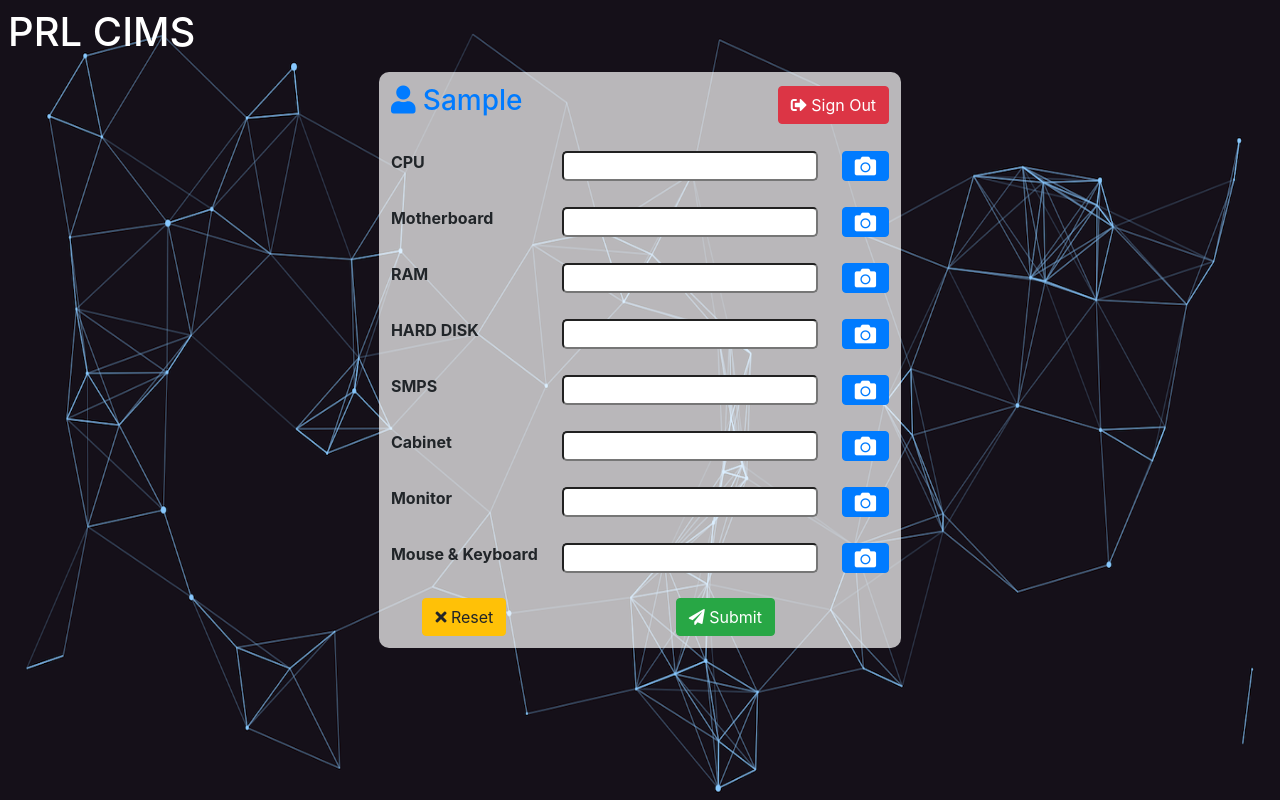
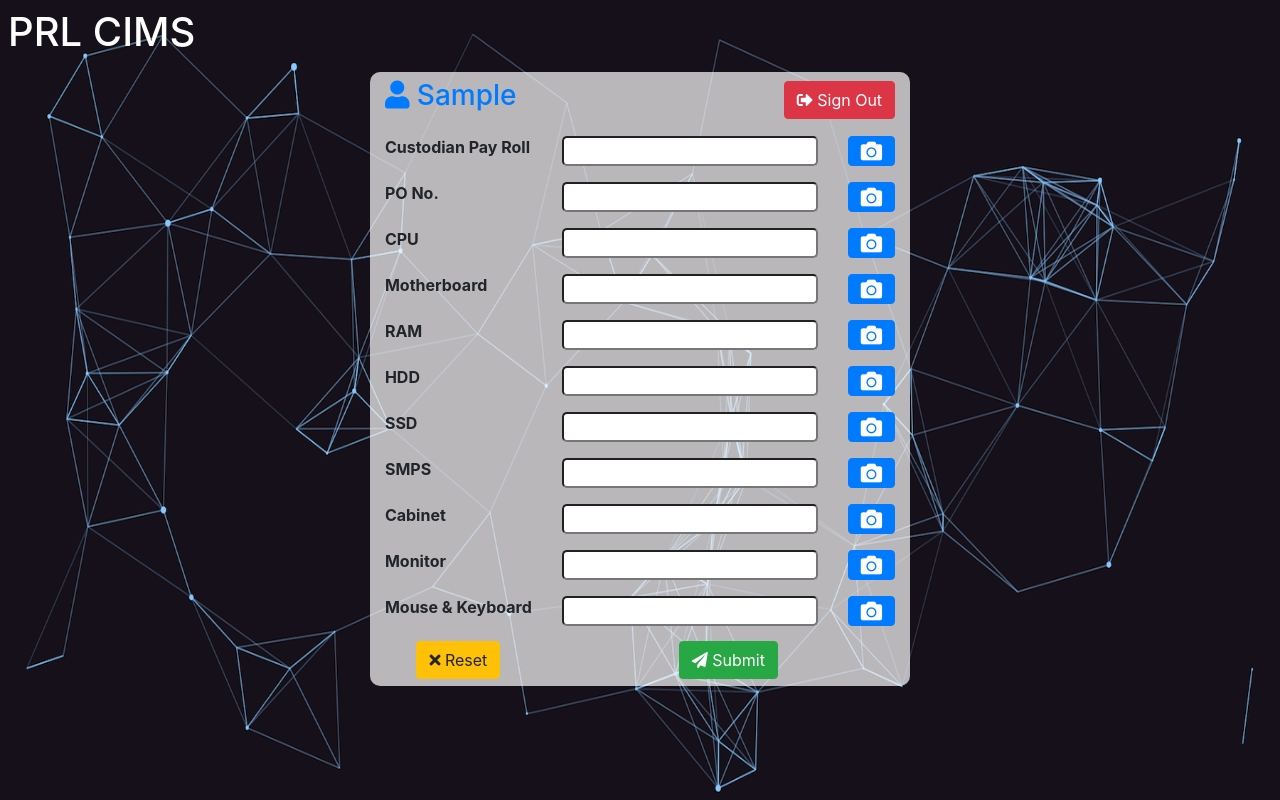
Before and after one commit to Dishendramishra/CIMS, a Flask app: page /form in a window 1280 px wide. Run offline with Flask 2, Linux system fonts and the light colour scheme; the visitor is signed in with stand-in values (Sample User, id 1); some libraries are stand-ins or nearby versions.

Commit message:
added new fields

```diff
--- a/python-server/templates/form.html
+++ b/python-server/templates/form.html
@@ -3,8 +3,8 @@
 
 <head>
     <meta charset="UTF-8">
-    <meta name="viewport" content="width=device-width, initial-scale=1.0">
-    <title>PRL CTS</title>
+    <meta name="viewport" content="width=device-width">
+    <title>PRL CIMS</title>
 
 
     <link rel="stylesheet" href="static/styles/bootstrap.css"/>
@@ -35,7 +35,10 @@
         }
 
         td {
-            padding: 12px;
+            padding-left: 15px;
+            padding-right: 15px;
+            padding-top: 7px;
+            padding-bottom: 7px;
         }
 
         input,
@@ -65,6 +68,16 @@
             {% endblock %}
         </tr>
         <tr>
+            <td><label>Custodian Pay Roll</label></td>
+            <td><input type="text" name="" id="custodian" data-identifer="qrcode-input"></td>
+            <td><button onclick="scanCode(this)" class="scan-qr-btn fa fa-camera fa-lg btn btn-primary " data-input="custodian"></button></td>
+        </tr>
+        <tr>
+            <td><label>PO No.</label></td>
+            <td><input type="text" name="" id="po-number" data-identifer="qrcode-input"></td>
+            <td><button onclick="scanCode(this)" class="scan-qr-btn fa fa-camera fa-lg btn btn-primary " data-input="po-number"></button></td>
+        </tr>
+        <tr>
             <td><label>CPU</label></td>
             <td><input type="text" name="" id="cpu" data-identifer="qrcode-input"></td>
             <td><button onclick="scanCode(this)" class="scan-qr-btn fa fa-camera fa-lg btn btn-primary " data-input="cpu"></button></td>
@@ -80,9 +93,14 @@
             <td><button onclick="scanCode(this)" class="scan-qr-btn fa fa-camera fa-lg btn btn-primary " data-input="ram"></button></td>
         </tr>
         <tr>
-            <td> <label>HARD DISK</label> </td>
+            <td> <label>HDD</label> </td>
             <td><input type="text" name="" id="hdd" data-identifer="qrcode-input"/></td>
             <td><button onclick="scanCode(this)" class="scan-qr-btn fa fa-camera fa-lg btn btn-primary " data-input="hdd"></button></td>
+        </tr>
+        <tr>
+            <td> <label>SSD</label> </td>
+            <td><input type="text" name="" id="ssd" data-identifer="qrcode-input"/></td>
+            <td><button onclick="scanCode(this)" class="scan-qr-btn fa fa-camera fa-lg btn btn-primary " data-input="ssd"></button></td>
         </tr>
         <tr>
             <td> <label>SMPS</label> </td>
@@ -164,10 +182,13 @@
         reset_input_color();
 
         data = {
+            "custodian"     :   $("#custodian").val(),
+            "po-number"     :   $("#po-number").val(),
             "cpu"           :   $("#cpu").val(),
             "motherboard"   :   $("#motherboard").val(),
             "ram"           :   $("#ram").val(),
             "hdd"           :   $("#hdd").val(),
+            "ssd"           :   $("#ssd").val(),
             "smps"          :   $("#smps").val(),
             "cabinet"       :   $("#cabinet").val(),
             "monitor"       :   $("#monitor").val(),
```
